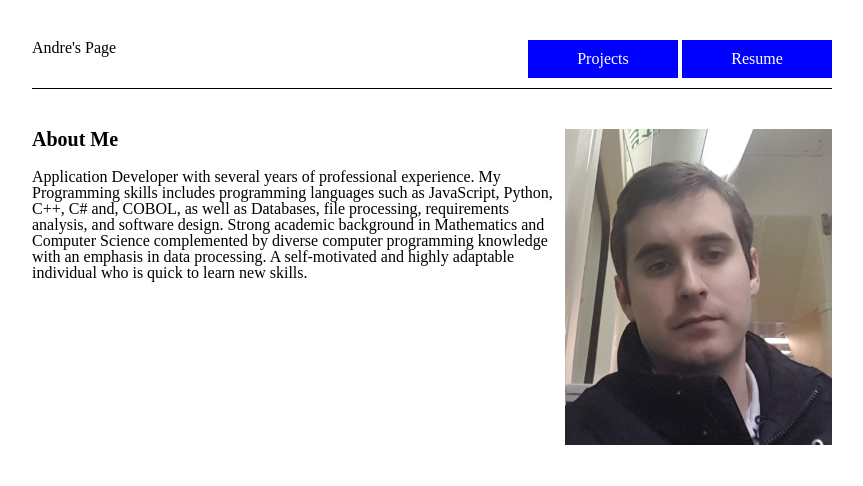
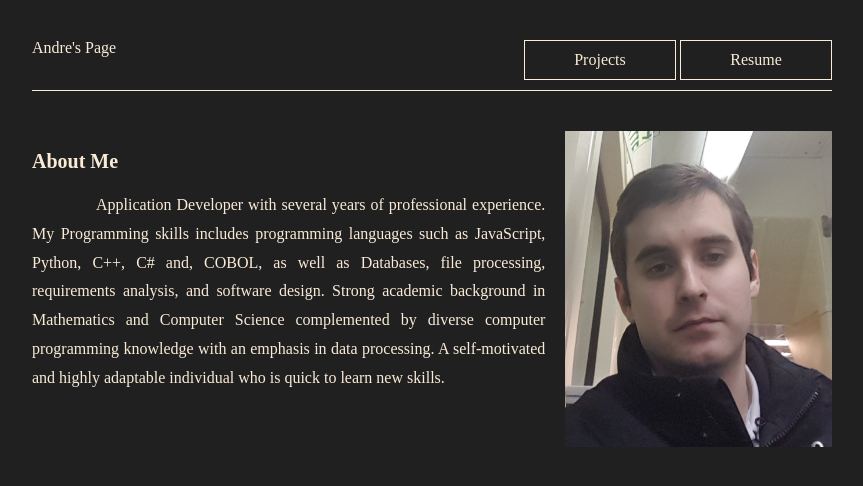
Before and after one commit to amd89/amd89.github.io, a plain HTML site: page index.html in a window 1280 px wide. Shown: the whole page, without its empty margins (208-1071 px from the left). Drawn offline with Linux system fonts and the light colour scheme.

Commit message:
update style

```diff
--- a/style.css
+++ b/style.css
@@ -1,10 +1,23 @@
+body{
+    color:antiquewhite;
+    background-color: rgb(32, 32, 32);
+}
+
+.about p {
+    line-height: 1.8rem;
+    text-indent: 4rem;
+    margin-right: 20px;
+    text-align: justify;
+}
+
 .navbutton {
-    background-color: blue;
+    background-color: rgb(32, 32, 32);
     padding: 11px 25px;
     width: 100px;
     text-align: center;
     display: inline-block;
     position: relative;
+    border: 1px solid antiquewhite;
 
 }
 
@@ -15,7 +28,7 @@
 }
 
 a {
-    color: white;
+    color: antiquewhite;
     text-decoration: none;
 }
 
@@ -26,6 +39,7 @@ a {
     z-index: 1; /* higher the index goes on top */
     padding-top: 20px;
     margin-left: -26px;
+
 }
 
 /* turns the dop down back on */
@@ -34,12 +48,12 @@ a {
 }
 
 .dropdown-box .navbutton:hover{
-    background-color: green;
+    background-color: darkslategray;
     transition-duration: 500ms;
 }
 
 .contact {
-    color: black;
+    /* color: black; */
     padding-bottom: 20px;
 }
 
@@ -86,6 +100,7 @@ header {
 }
 .about{
     flex: 2;
+    padding-top: 20px;
 }
 .headshot{
     flex: 1;
@@ -100,7 +115,7 @@ img{
 }
 
 hr {
-    background-color: black;
+    background-color: antiquewhite;
     height: 1px;
     border: 0;
 }
```
